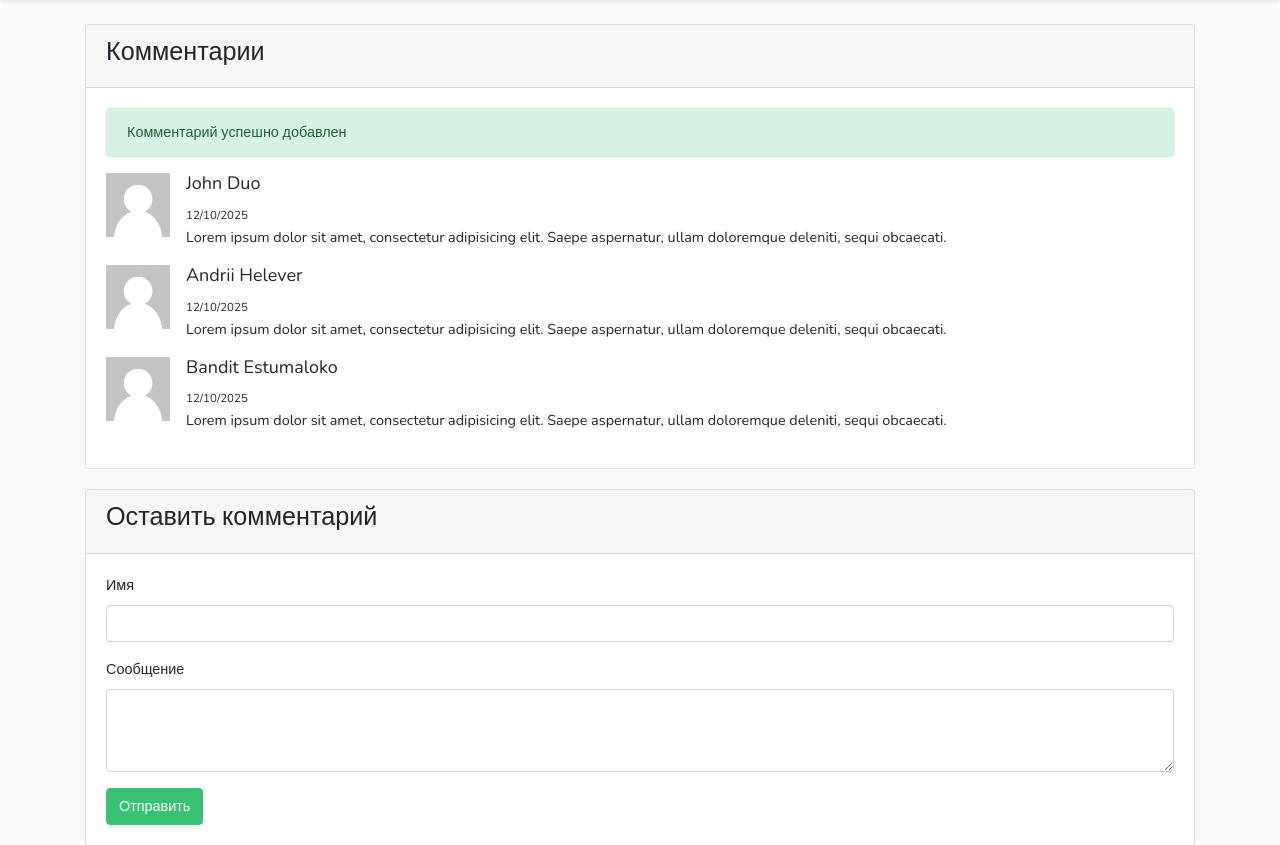
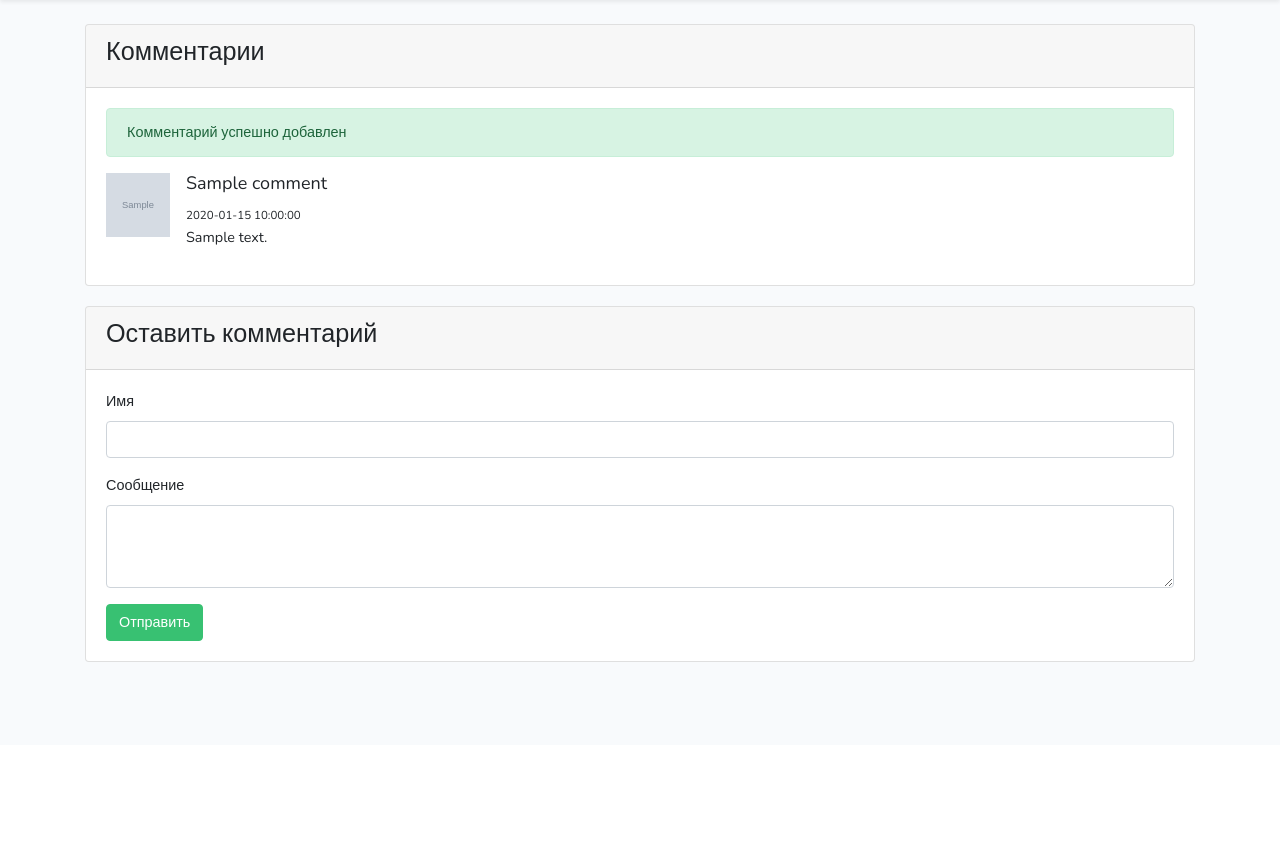
Before and after one commit to gelbman20/marlin, a PHP site: page / in a window 1280 px wide. Shown: the part 55-900 px from the top of the page. After the commit the page ends 717 px from the top, so only its background shows below. Run offline with PHP 8.4, Linux system fonts and the light colour scheme; tables that the repository leaves empty or names only in its code hold one stand-in row (values such as "Sample post"); grey boxes marked "Sample" are stand-in pictures.

Commit message:
Вывод комментариев из базы данных

```diff
--- /dev/null
+++ b/database.php
@@ -0,0 +1,15 @@
+<?php
+
+  function createConnection() {
+    $driver = 'mysql';
+    $host = 'localhost';
+    $db_name = 'marlin';
+    $db_user = 'root';
+    $db_password = '';
+    $charset = 'utf8';
+    $options = [PDO::ATTR_ERRMODE => PDO::ERRMODE_EXCEPTION];
+
+    $dsn = "$driver:host=$host;dbname=$db_name;charset=$charset";
+
+    return new PDO($dsn, $db_user, $db_password, $options);
+  };
--- a/index.php
+++ b/index.php
@@ -1,3 +1,6 @@
+<?php
+  include_once "database.php";
+?>
 <!DOCTYPE html>
 <html lang="en">
 <head>
@@ -57,35 +60,23 @@
                 Комментарий успешно добавлен
               </div>
               <?php
-                $users = array(
-                  array(
-                    "name" => "John Duo",
-                    "date" => "12/10/2025",
-                    "image" => "img/no-user.jpg",
-                    "message" => "Lorem ipsum dolor sit amet, consectetur adipisicing elit. Saepe aspernatur, ullam doloremque deleniti, sequi obcaecati."
-                  ),
-                  array(
-                    "name" => "Andrii Helever",
-                    "date" => "12/10/2025",
-                    "image" => "img/no-user.jpg",
-                    "message" => "Lorem ipsum dolor sit amet, consectetur adipisicing elit. Saepe aspernatur, ullam doloremque deleniti, sequi obcaecati."
-                  ),
-                  array(
-                    "name" => "Bandit Estumaloko",
-                    "date" => "12/10/2025",
-                    "image" => "img/no-user.jpg",
-                    "message" => "Lorem ipsum dolor sit amet, consectetur adipisicing elit. Saepe aspernatur, ullam doloremque deleniti, sequi obcaecati."
-                  )
-                )
+                $pdo = createConnection();
               ?>
 
-              <?php foreach ($users as $user) { ?>
+              <?php foreach ( $pdo->query( "SELECT * FROM `comments`" ) as $user ) { ?>
                 <div class="media">
-                  <img src="<?= $user["image"] ?>" class="mr-3" alt="..." width="64" height="64">
+
+                  <?php
+                    if ( !isset( $user[ "image" ] ) ) {
+                      $user[ "image" ] = 'img/no-user.jpg';
+                    }
+                  ?>
+
+                  <img src="<?= $user[ "image" ] ?>" class="mr-3" alt="..." width="64" height="64">
                   <div class="media-body">
-                    <h5 class="mt-0"><?= $user["name"] ?></h5>
-                    <span><small><?= $user["date"] ?></small></span>
-                    <p><?= $user["message"] ?></p>
+                    <h5 class="mt-0"><?= $user[ "name" ] ?></h5>
+                    <span><small><?= $user[ "date" ] ?></small></span>
+                    <p><?= $user[ "message" ] ?></p>
                   </div>
                 </div>
               <?php } ?>
```
Also changed, not shown: add-comment.php (+5 -11 lines).
